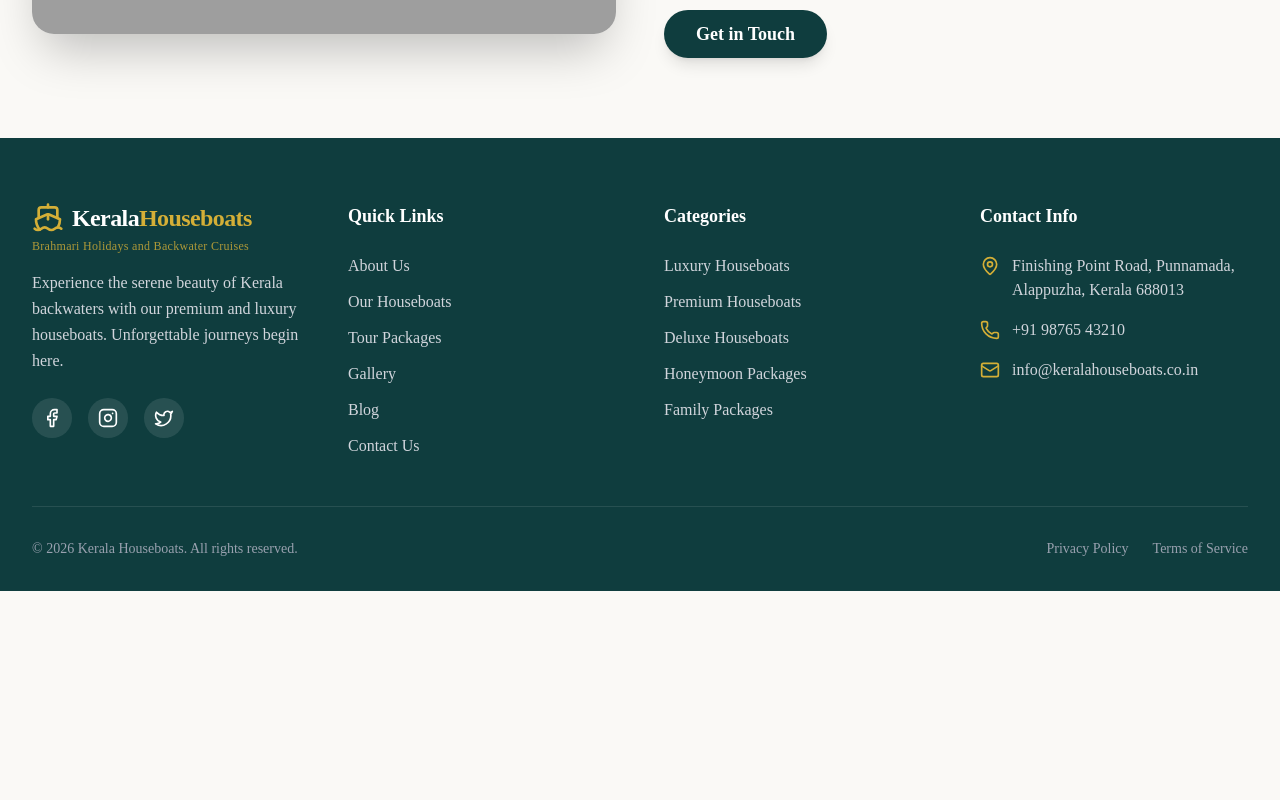
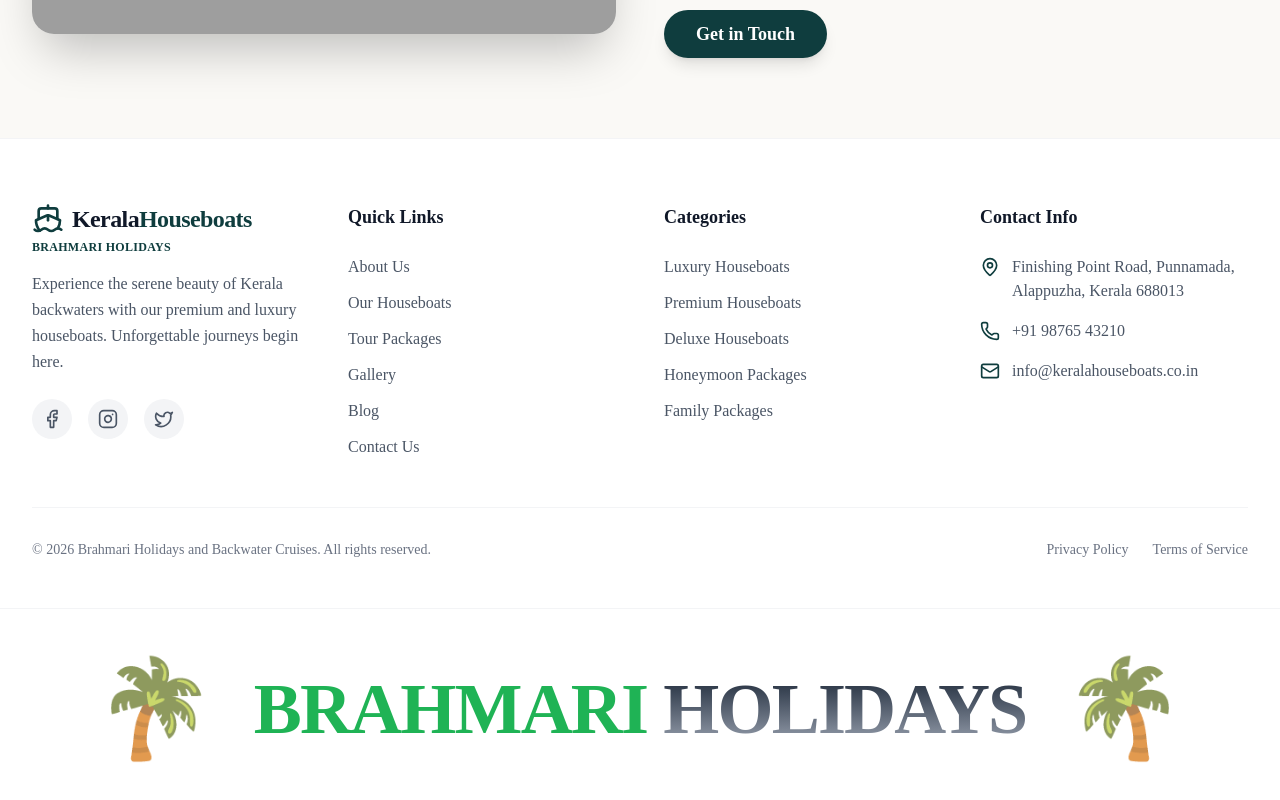
Before and after one commit to babuwebsite2026-star/houseboatbooking, a Next.js app in the folder houseboat-booking/: page /about in a window 1280 px wide. Shown: the part 970-1770 px from the top of the page. Before the commit the page ends 1561 px from the top, so only its background shows below. Built offline with nearby package versions, Linux system fonts and the light colour scheme; grey boxes are pictures that could not be loaded.

Commit message:
Update footer to white theme and add Brahmari Holidays banner

```diff
--- a/houseboat-booking/src/components/Footer.tsx
+++ b/houseboat-booking/src/components/Footer.tsx
@@ -3,33 +3,33 @@ import { Ship, MapPin, Phone, Mail } from "lucide-react";
 
 export function Footer() {
   return (
-    <footer className="bg-ocean-blue text-white pt-16 pb-8">
-      <div className="container mx-auto px-4 md:px-8">
+    <footer className="bg-white pt-16 border-t border-gray-100">
+      <div className="container mx-auto px-4 md:px-8 pb-12">
         <div className="grid grid-cols-1 md:grid-cols-2 lg:grid-cols-4 gap-12 mb-12">
           {/* Brand */}
           <div className="space-y-4">
             <Link href="/" className="flex flex-col items-start gap-1">
               <div className="flex items-center gap-2">
-                <Ship className="h-8 w-8 text-gold" />
-                <span className="text-2xl font-semibold tracking-tight">
-                  Kerala<span className="text-gold">Houseboats</span>
+                <Ship className="h-8 w-8 text-ocean-blue" />
+                <span className="text-2xl font-semibold tracking-tight text-gray-900">
+                  Kerala<span className="text-ocean-blue">Houseboats</span>
                 </span>
               </div>
-              <span className="text-xs text-gold/80 font-medium tracking-wide">
-                Brahmari Holidays and Backwater Cruises
+              <span className="text-xs text-ocean-blue font-bold tracking-wide uppercase">
+                Brahmari Holidays
               </span>
             </Link>
-            <p className="text-gray-300 mt-4 leading-relaxed">
+            <p className="text-gray-600 mt-4 leading-relaxed">
               Experience the serene beauty of Kerala backwaters with our premium and luxury houseboats. Unforgettable journeys begin here.
             </p>
             <div className="flex gap-4 pt-2">
-              <a href="#" className="w-10 h-10 rounded-full bg-white/10 flex items-center justify-center hover:bg-gold hover:text-ocean-blue transition-colors">
+              <a href="#" className="w-10 h-10 rounded-full bg-gray-100 text-gray-600 flex items-center justify-center hover:bg-ocean-blue hover:text-white transition-colors">
                 <svg xmlns="http://www.w3.org/2000/svg" width="20" height="20" viewBox="0 0 24 24" fill="none" stroke="currentColor" strokeWidth="2" strokeLinecap="round" strokeLinejoin="round"><path d="M18 2h-3a5 5 0 0 0-5 5v3H7v4h3v8h4v-8h3l1-4h-4V7a1 1 0 0 1 1-1h3z"/></svg>
               </a>
-              <a href="#" className="w-10 h-10 rounded-full bg-white/10 flex items-center justify-center hover:bg-gold hover:text-ocean-blue transition-colors">
+              <a href="#" className="w-10 h-10 rounded-full bg-gray-100 text-gray-600 flex items-center justify-center hover:bg-ocean-blue hover:text-white transition-colors">
                 <svg xmlns="http://www.w3.org/2000/svg" width="20" height="20" viewBox="0 0 24 24" fill="none" stroke="currentColor" strokeWidth="2" strokeLinecap="round" strokeLinejoin="round"><rect width="20" height="20" x="2" y="2" rx="5" ry="5"/><path d="M16 11.37A4 4 0 1 1 12.63 8 4 4 0 0 1 16 11.37z"/><line x1="17.5" x2="17.51" y1="6.5" y2="6.5"/></svg>
               </a>
-              <a href="#" className="w-10 h-10 rounded-full bg-white/10 flex items-center justify-center hover:bg-gold hover:text-ocean-blue transition-colors">
+              <a href="#" className="w-10 h-10 rounded-full bg-gray-100 text-gray-600 flex items-center justify-center hover:bg-ocean-blue hover:text-white transition-colors">
                 <svg xmlns="http://www.w3.org/2000/svg" width="20" height="20" viewBox="0 0 24 24" fill="none" stroke="currentColor" strokeWidth="2" strokeLinecap="round" strokeLinejoin="round"><path d="M22 4s-.7 2.1-2 3.4c1.6 10-9.4 17.3-18 11.6 2.2.1 4.4-.6 6-2C3 15.5.5 9.6 3 5c2.2 2.6 5.6 4.1 9 4-.9-4.2 4-6.6 7-3.8 1.1 0 3-1.2 3-1.2z"/></svg>
               </a>
             </div>
@@ -37,55 +37,82 @@ export function Footer() {
 
           {/* Quick Links */}
           <div>
-            <h3 className="text-lg font-semibold mb-6">Quick Links</h3>
-            <ul className="space-y-3 text-gray-300">
-              <li><Link href="/about" className="hover:text-gold transition-colors">About Us</Link></li>
-              <li><Link href="/houseboats" className="hover:text-gold transition-colors">Our Houseboats</Link></li>
-              <li><Link href="/packages" className="hover:text-gold transition-colors">Tour Packages</Link></li>
-              <li><Link href="/gallery" className="hover:text-gold transition-colors">Gallery</Link></li>
-              <li><Link href="/blog" className="hover:text-gold transition-colors">Blog</Link></li>
-              <li><Link href="/contact" className="hover:text-gold transition-colors">Contact Us</Link></li>
+            <h3 className="text-lg font-semibold mb-6 text-gray-900">Quick Links</h3>
+            <ul className="space-y-3 text-gray-600 font-medium">
+              <li><Link href="/about" className="hover:text-ocean-blue transition-colors">About Us</Link></li>
+              <li><Link href="/houseboats" className="hover:text-ocean-blue transition-colors">Our Houseboats</Link></li>
+              <li><Link href="/packages" className="hover:text-ocean-blue transition-colors">Tour Packages</Link></li>
+              <li><Link href="/gallery" className="hover:text-ocean-blue transition-colors">Gallery</Link></li>
+              <li><Link href="/blog" className="hover:text-ocean-blue transition-colors">Blog</Link></li>
+              <li><Link href="/contact" className="hover:text-ocean-blue transition-colors">Contact Us</Link></li>
             </ul>
           </div>
 
           {/* Categories */}
           <div>
-            <h3 className="text-lg font-semibold mb-6">Categories</h3>
-            <ul className="space-y-3 text-gray-300">
-              <li><Link href="/houseboats?category=luxury" className="hover:text-gold transition-colors">Luxury Houseboats</Link></li>
-              <li><Link href="/houseboats?category=premium" className="hover:text-gold transition-colors">Premium Houseboats</Link></li>
-              <li><Link href="/houseboats?category=deluxe" className="hover:text-gold transition-colors">Deluxe Houseboats</Link></li>
-              <li><Link href="/houseboats?type=honeymoon" className="hover:text-gold transition-colors">Honeymoon Packages</Link></li>
-              <li><Link href="/houseboats?type=family" className="hover:text-gold transition-colors">Family Packages</Link></li>
+            <h3 className="text-lg font-semibold mb-6 text-gray-900">Categories</h3>
+            <ul className="space-y-3 text-gray-600 font-medium">
+              <li><Link href="/houseboats?category=luxury" className="hover:text-ocean-blue transition-colors">Luxury Houseboats</Link></li>
+              <li><Link href="/houseboats?category=premium" className="hover:text-ocean-blue transition-colors">Premium Houseboats</Link></li>
+              <li><Link href="/houseboats?category=deluxe" className="hover:text-ocean-blue transition-colors">Deluxe Houseboats</Link></li>
+              <li><Link href="/houseboats?type=honeymoon" className="hover:text-ocean-blue transition-colors">Honeymoon Packages</Link></li>
+              <li><Link href="/houseboats?type=family" className="hover:text-ocean-blue transition-colors">Family Packages</Link></li>
             </ul>
           </div>
 
           {/* Contact Info */}
           <div>
-            <h3 className="text-lg font-semibold mb-6">Contact Info</h3>
-            <ul className="space-y-4 text-gray-300">
+            <h3 className="text-lg font-semibold mb-6 text-gray-900">Contact Info</h3>
+            <ul className="space-y-4 text-gray-600 font-medium">
               <li className="flex items-start gap-3">
-                <MapPin className="h-5 w-5 text-gold shrink-0 mt-0.5" />
+                <MapPin className="h-5 w-5 text-ocean-blue shrink-0 mt-0.5" />
                 <span>Finishing Point Road, Punnamada, Alappuzha, Kerala 688013</span>
               </li>
               <li className="flex items-center gap-3">
-                <Phone className="h-5 w-5 text-gold shrink-0" />
+                <Phone className="h-5 w-5 text-ocean-blue shrink-0" />
                 <span>+91 98765 43210</span>
               </li>
               <li className="flex items-center gap-3">
-                <Mail className="h-5 w-5 text-gold shrink-0" />
+                <Mail className="h-5 w-5 text-ocean-blue shrink-0" />
                 <span>info@keralahouseboats.co.in</span>
               </li>
             </ul>
           </div>
         </div>
 
-        <div className="border-t border-white/10 pt-8 flex flex-col md:flex-row justify-between items-center gap-4 text-sm text-gray-400">
-          <p>© {new Date().getFullYear()} Kerala Houseboats. All rights reserved.</p>
+        <div className="border-t border-gray-100 pt-8 flex flex-col md:flex-row justify-between items-center gap-4 text-sm text-gray-500 font-medium">
+          <p>© {new Date().getFullYear()} Brahmari Holidays and Backwater Cruises. All rights reserved.</p>
           <div className="flex gap-6">
-            <Link href="/privacy" className="hover:text-white transition-colors">Privacy Policy</Link>
-            <Link href="/terms" className="hover:text-white transition-colors">Terms of Service</Link>
+            <Link href="/privacy" className="hover:text-ocean-blue transition-colors">Privacy Policy</Link>
+            <Link href="/terms" className="hover:text-ocean-blue transition-colors">Terms of Service</Link>
           </div>
+        </div>
+      </div>
+
+      {/* Custom Banner Model */}
+      <div className="w-full bg-white border-b-8 border-[#1fb355] py-8 md:py-16 overflow-hidden relative border-t border-gray-100">
+        <div className="container mx-auto px-4 flex justify-center items-center relative">
+
+          {/* Decorative Palm Left */}
+          <div className="absolute left-4 md:left-24 text-6xl md:text-8xl opacity-80" style={{ transform: 'scaleX(-1)' }}>
+            🌴
+          </div>
+
+          {/* Banner Text */}
+          <div className="flex flex-wrap justify-center items-center gap-x-4 gap-y-2 text-center z-10 px-16">
+            <h2 className="text-4xl md:text-7xl font-black uppercase tracking-tight text-[#1fb355]">
+              BRAHMARI
+            </h2>
+            <h2 className="text-4xl md:text-7xl font-black uppercase tracking-tight text-transparent bg-clip-text bg-gradient-to-b from-gray-800 to-gray-400">
+              HOLIDAYS
+            </h2>
+          </div>
+
+          {/* Decorative Palm Right */}
+          <div className="absolute right-4 md:right-24 text-6xl md:text-8xl opacity-80">
+            🌴
+          </div>
+
         </div>
       </div>
     </footer>
```
